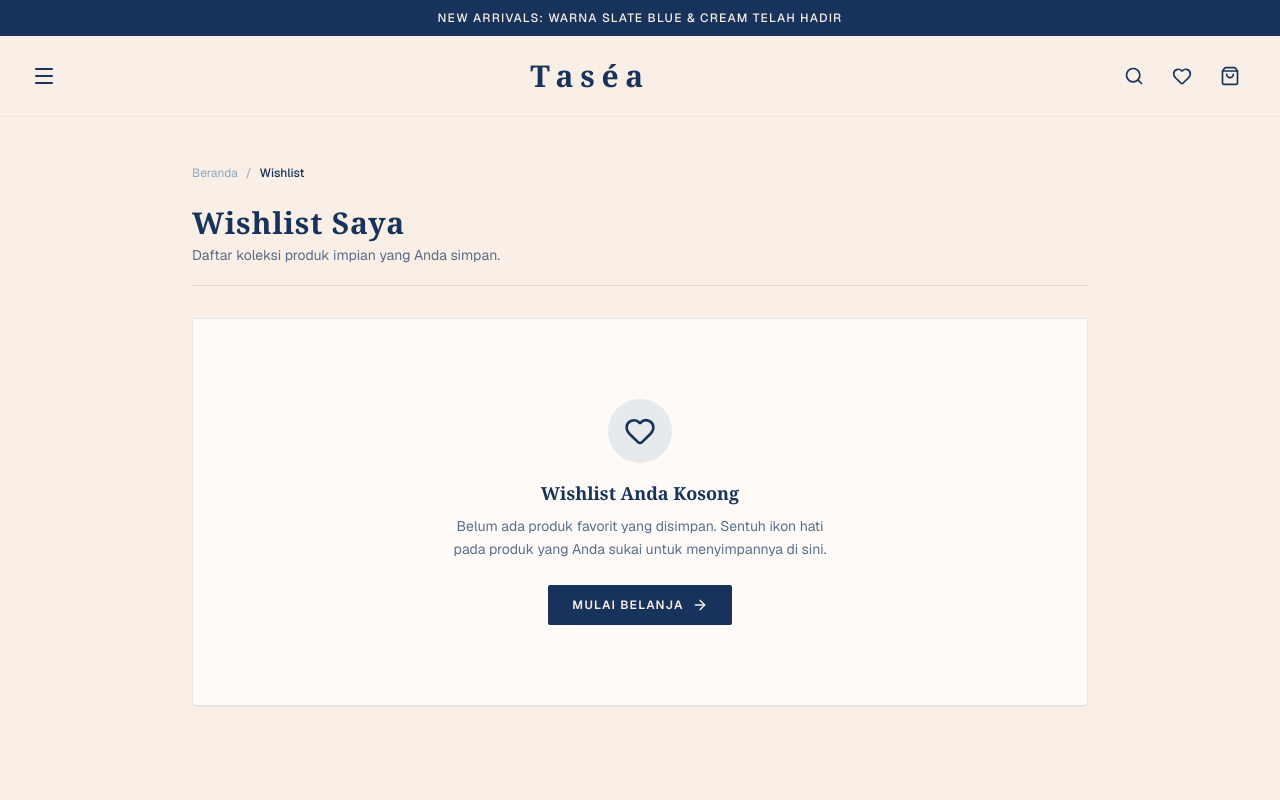
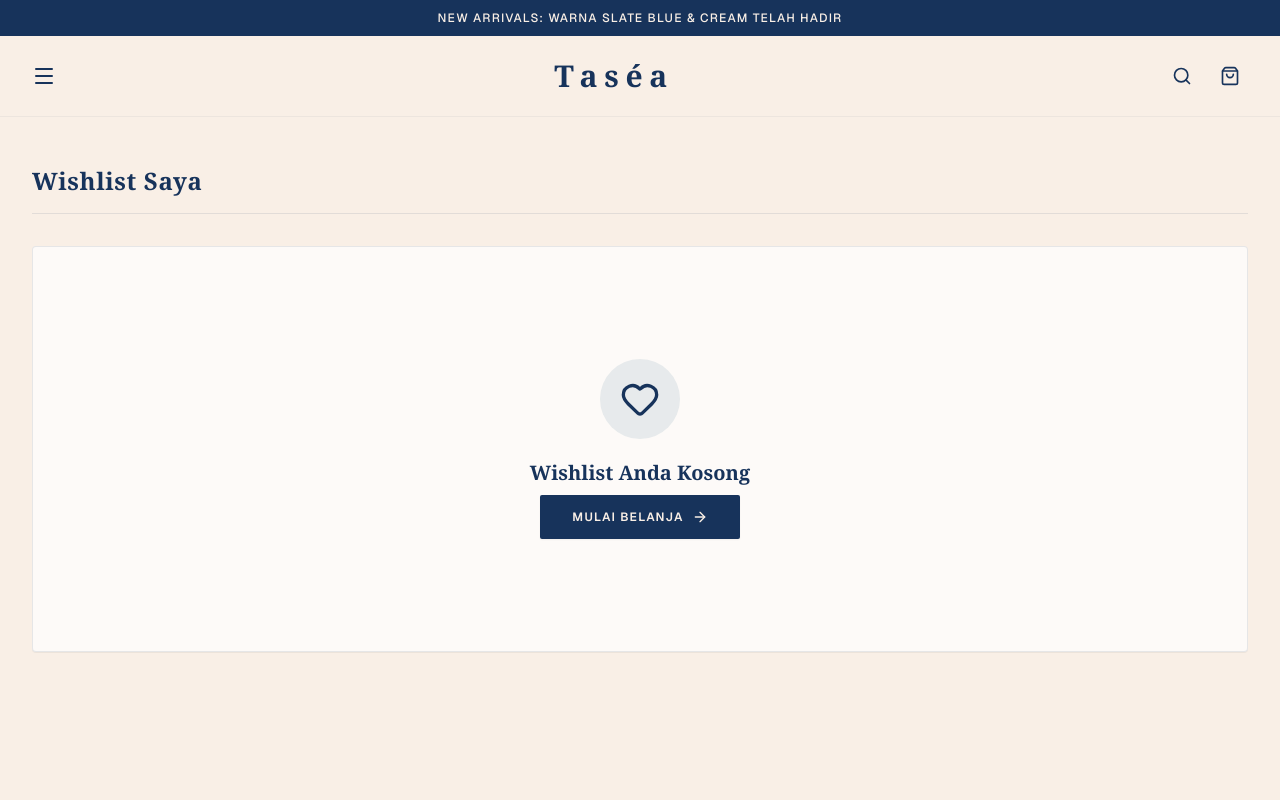
Before and after one commit to AditiaPutra16/tasea, a Next.js app: page /wishlist in a window 1280 px wide. Shown: the top 800 px of the page. Built offline with nearby package versions, Linux system fonts and the light colour scheme.

Commit message:
fitur wishlist

```diff
--- a/components/layout/navbar.tsx
+++ b/components/layout/navbar.tsx
@@ -2,7 +2,7 @@
 
 import React, { useState, useEffect } from "react";
 import Link from "next/link";
-import { Search, ShoppingBag, Menu, X, ChevronDown, Heart } from "lucide-react";
+import { Search, ShoppingBag, Menu, X, ChevronDown } from "lucide-react";
 import { useCart } from "@/context/cart-context";
 
 interface SubItem {
@@ -17,7 +17,7 @@ interface NavItem {
 }
 
 export function Navbar() {
-  const { totalItems, openCart, openSearch, wishlist } = useCart();
+  const { totalItems, openCart, openSearch } = useCart();
   const [isScrolled, setIsScrolled] = useState(false);
   const [isSidebarOpen, setIsSidebarOpen] = useState(false);
   const [expandedMenu, setExpandedMenu] = useState<string | null>("BAGS");
@@ -84,14 +84,14 @@ export function Navbar() {
             <div className="flex justify-center items-center">
               <Link href="/" className="flex items-center gap-2.5 group">
                 <div className="flex flex-col items-center">
-                  <span className="font-serif text-xl sm:text-3xl tracking-[0.2em] sm:tracking-[0.22em] text-[#17335B] font-bold leading-none">
+                  <span className="font-serif text-2xl sm:text-3xl tracking-[0.2em] sm:tracking-[0.22em] text-[#17335B] font-bold leading-none">
                     Taséa
                   </span>
                 </div>
               </Link>
             </div>
 
-            {/* Right: Action Icons (Search, Wishlist & Cart) */}
+            {/* Right: Action Icons (Search & Cart) */}
             <div className="flex items-center gap-1.5 sm:gap-3 text-[#17335B]">
               {/* Search Button */}
               <button
@@ -101,20 +101,6 @@ export function Navbar() {
               >
                 <Search className="w-5 h-5" />
               </button>
-
-              {/* Wishlist Button */}
-              <Link
-                href="/wishlist"
-                aria-label="Wishlist Saya"
-                className="p-1.5 sm:p-2 hover:text-[#8DA8BB] transition-colors relative flex items-center active:scale-95 cursor-pointer"
-              >
-                <Heart className="w-5 h-5" />
-                {wishlist.length > 0 && (
-                  <span className="absolute -top-0.5 -right-0.5 bg-[#17335B] text-[#F9EFE6] text-[9px] sm:text-[10px] font-bold w-4 h-4 sm:w-5 sm:h-5 rounded-full flex items-center justify-center border-2 border-[#F9EFE6]">
-                    {wishlist.length}
-                  </span>
-                )}
-              </Link>
 
               {/* Shopping Bag Button */}
               <button
--- a/components/wishlist/wishlist-view.tsx
+++ b/components/wishlist/wishlist-view.tsx
@@ -17,61 +17,44 @@ export function WishlistView() {
     .filter((p): p is Product => Boolean(p));
 
   return (
-    <div className="w-full bg-[#F9EFE6] min-h-[calc(100vh-80px)] py-8 sm:py-12 px-4 sm:px-6 lg:px-8">
-      <div className="max-w-4xl mx-auto">
-        {/* Breadcrumbs */}
-        <div className="flex items-center gap-2 text-xs text-[#8DA8BB] mb-6">
-          <Link href="/" className="hover:text-[#17335B] transition-colors">
-            Beranda
-          </Link>
-          <span>/</span>
-          <span className="text-[#17335B] font-medium">Wishlist</span>
+    <div className="w-full bg-[#F9EFE6] min-h-[calc(100vh-80px)] py-8 sm:py-12">
+      <div className="max-w-7xl mx-auto px-4 sm:px-6 lg:px-8">
+
+        {/* Page Header */}
+        <div className="border-b border-[#17335B]/10 pb-4 mb-6 sm:mb-8 flex flex-col sm:flex-row sm:items-end justify-between gap-2">
+          <div>
+            <h1 className="text-xl sm:text-2xl font-serif font-bold text-[#17335B] tracking-wide">
+              Wishlist Saya
+            </h1>
+          </div>
         </div>
 
-        {/* Page Header */}
-        <div className="border-b border-[#17335B]/10 pb-5 mb-6 sm:mb-8 flex flex-col sm:flex-row sm:items-end justify-between gap-2">
-          <div>
-            <h1 className="text-2xl sm:text-3xl font-serif font-bold text-[#17335B] tracking-wide">
-              Wishlist Saya
-            </h1>
-            <p className="text-xs sm:text-sm text-[#17335B]/70 mt-1">
-              Daftar koleksi produk impian yang Anda simpan.
-            </p>
+        {/* Wishlist Items List (Full-screen 2-column grid on desktop, 1-column on mobile) */}
+        {wishlistedProducts.length === 0 ? (
+          <div className="flex flex-col items-center justify-center text-center py-20 sm:py-28 px-4 bg-white/70 border border-[#17335B]/10 rounded-sm shadow-2xs w-full">
+            <div className="w-16 h-16 sm:w-20 sm:h-20 rounded-full bg-[#8DA8BB]/20 flex items-center justify-center mb-5 text-[#17335B]">
+              <Heart className="w-8 h-8 sm:w-10 sm:h-10 text-[#17335B]" />
             </div>
-          {wishlistedProducts.length > 0 && (
-            <span className="text-xs font-semibold text-[#8DA8BB] tracking-wider uppercase">
-              {wishlistedProducts.length} Produk
-            </span>
-          )}
-        </div>
-
-        {/* Wishlist Items List (Styled like Cart Drawer items) */}
-        {wishlistedProducts.length === 0 ? (
-          <div className="flex flex-col items-center justify-center text-center py-16 sm:py-20 px-4 bg-white/70 border border-[#17335B]/10 rounded-sm shadow-2xs">
-            <div className="w-16 h-16 rounded-full bg-[#8DA8BB]/20 flex items-center justify-center mb-4 text-[#17335B]">
-              <Heart className="w-8 h-8 text-[#17335B]" />
-            </div>
-            <h2 className="text-base sm:text-lg font-serif font-bold text-[#17335B] mb-2">
+            <h2 className="text-lg sm:text-xl font-serif font-bold text-[#17335B] mb-2">
               Wishlist Anda Kosong
             </h2>
-            <p className="text-xs sm:text-sm text-[#17335B]/70 max-w-sm mb-6 leading-relaxed">
-              Belum ada produk favorit yang disimpan. Sentuh ikon hati pada produk yang Anda sukai untuk menyimpannya di sini.
-            </p>
             <Link
               href="/collections/semua-produk"
-              className="px-6 py-3 bg-[#17335B] active:bg-[#0E203B] hover:bg-[#0E203B] text-[#F9EFE6] text-xs font-semibold tracking-widest uppercase rounded-xs transition-colors active:scale-95 inline-flex items-center gap-2"
+              className="px-8 py-3.5 bg-[#17335B] active:bg-[#0E203B] hover:bg-[#0E203B] text-[#F9EFE6] text-xs font-semibold tracking-widest uppercase rounded-xs transition-colors active:scale-95 inline-flex items-center gap-2 shadow-xs"
             >
               <span>Mulai Belanja</span>
               <ArrowRight className="w-4 h-4" />
             </Link>
           </div>
         ) : (
-          <div className="space-y-3 sm:space-y-4">
+          <div className="grid grid-cols-1 lg:grid-cols-2 gap-4 sm:gap-5">
             {wishlistedProducts.map((product) => (
               <div
                 key={product.id}
-                className="flex gap-3 sm:gap-4 p-3 sm:p-4 bg-white/80 border border-[#17335B]/10 rounded-sm shadow-2xs hover:shadow-xs transition-all"
+                className="p-3.5 sm:p-4 bg-white/80 border border-[#17335B]/10 rounded-sm shadow-2xs hover:shadow-xs transition-all flex flex-col justify-between"
               >
+                {/* Top Section: Photo + Product Info */}
+                <div className="flex gap-3 sm:gap-4">
                   {/* Thumbnail */}
                   <Link
                     href={`/products/${product.slug}`}
@@ -88,7 +71,7 @@ export function WishlistView() {
                   {/* Details */}
                   <div className="flex-1 flex flex-col justify-between min-w-0">
                     <div>
-                    <div className="flex justify-between items-start gap-2">
+                      <div className="flex justify-between items-start gap-1">
                         <Link
                           href={`/products/${product.slug}`}
                           className="font-serif text-sm sm:text-base font-bold text-[#17335B] hover:text-[#8DA8BB] transition-colors tracking-wide leading-snug line-clamp-2"
@@ -98,11 +81,11 @@ export function WishlistView() {
                         <button
                           type="button"
                           onClick={() => toggleWishlist(product.id)}
-                        className="text-[#17335B]/50 hover:text-red-600 p-1.5 transition-colors active:scale-90 shrink-0 cursor-pointer"
+                          className="text-[#17335B]/40 hover:text-red-600 p-1.5 -mr-1 -mt-1 transition-colors active:scale-90 shrink-0 cursor-pointer"
                           aria-label="Hapus dari wishlist"
                           title="Hapus dari wishlist"
                         >
-                        <Trash2 className="w-4.5 h-4.5" />
+                          <Trash2 className="w-4 h-4 sm:w-4.5 sm:h-4.5" />
                         </button>
                       </div>
 
@@ -111,10 +94,8 @@ export function WishlistView() {
                       </p>
                     </div>
 
-                  {/* Bottom Row: Price & Actions */}
-                  <div className="flex flex-wrap items-center justify-between gap-3 mt-3 pt-2.5 border-t border-[#17335B]/10">
                     {/* Price */}
-                    <div className="flex flex-col">
+                    <div className="mt-2 flex flex-col">
                       {product.originalPrice && (
                         <span className="text-[11px] sm:text-xs text-[#17335B]/45 line-through font-price font-medium leading-none mb-0.5">
                           {formatPrice(product.originalPrice)}
@@ -124,26 +105,26 @@ export function WishlistView() {
                         {formatPrice(product.price)}
                       </span>
                     </div>
+                  </div>
+                </div>
 
-                    {/* Action Buttons */}
-                    <div className="flex items-center gap-2">
+                {/* Action Buttons: Full width 50/50 split on mobile, neat on desktop */}
+                <div className="mt-3 pt-2.5 border-t border-[#17335B]/10 grid grid-cols-2 sm:flex sm:justify-end items-center gap-2">
                   <button
                     type="button"
                     onClick={() => addToCart(product, product.colors[0], 1)}
-                        className="px-3.5 py-2 bg-[#17335B] active:bg-[#0E203B] hover:bg-[#0E203B] text-[#F9EFE6] text-xs font-semibold tracking-wider uppercase rounded-xs transition-colors flex items-center gap-1.5 active:scale-95 cursor-pointer shadow-2xs"
+                    className="w-full sm:w-auto px-4 py-2 bg-[#17335B] active:bg-[#0E203B] hover:bg-[#0E203B] text-[#F9EFE6] text-xs font-semibold tracking-wider uppercase rounded-xs transition-colors flex items-center justify-center gap-1.5 active:scale-95 cursor-pointer shadow-2xs whitespace-nowrap"
                   >
                     <ShoppingBag className="w-3.5 h-3.5" />
                     <span>+ Keranjang</span>
                   </button>
                   <Link
                     href={`/products/${product.slug}`}
-                        className="px-3 py-2 border border-[#17335B]/20 hover:border-[#17335B] text-[#17335B] text-xs font-semibold tracking-wider uppercase rounded-xs transition-colors flex items-center gap-1 active:scale-95"
+                    className="w-full sm:w-auto px-4 py-2 border border-[#17335B]/20 hover:border-[#17335B] text-[#17335B] text-xs font-semibold tracking-wider uppercase rounded-xs transition-colors flex items-center justify-center gap-1 active:scale-95 text-center whitespace-nowrap"
                   >
-                        <span className="hidden sm:inline">Detail</span>
+                    <span>Detail</span>
                     <ArrowRight className="w-3.5 h-3.5" />
                   </Link>
-                    </div>
-                  </div>
                 </div>
               </div>
             ))}
```
Lines whose indentation alone changed are shown as unchanged.
